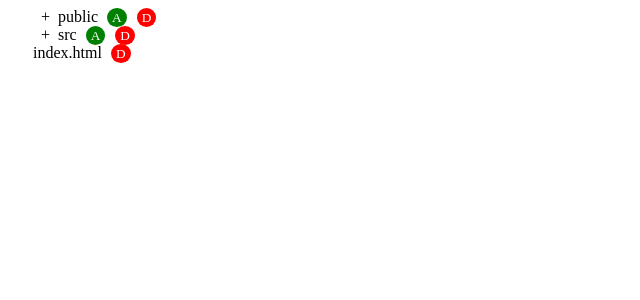
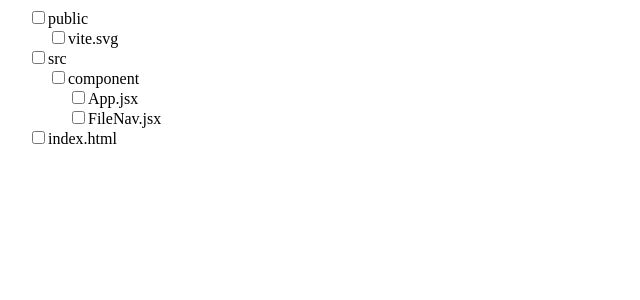
Before and after one commit to bhushank-bwd/frontend-machine-test, a React (Vite) app in the folder akshay-saini-test/: page / in a window 1280 px wide. Shown: the top 300 px of the page, without its empty margins (0-640 px from the left). Built offline with nearby package versions, Linux system fonts and the light colour scheme.

Commit message:
nested checkbox done

```diff
--- a/akshay-saini-test/src/App.jsx
+++ b/akshay-saini-test/src/App.jsx
@@ -1,9 +1,9 @@
-import FileNavBar from "./component/FileNavBar";
+import NestedCheckbox from "./component/NestedCheckbox";
 
 function App() {
   return (
     <>
-      <FileNavBar />
+      <NestedCheckbox />
     </>
   );
 }
--- /dev/null
+++ b/akshay-saini-test/src/component/NestedCheckbox.jsx
@@ -0,0 +1,109 @@
+import React, { useState } from "react";
+const json = [
+  {
+    id: 123,
+    name: "public",
+    isFolder: true,
+    children: [
+      {
+        id: 1231,
+        name: "vite.svg",
+        isFolder: false,
+        children: [],
+      },
+    ],
+  },
+  {
+    id: 124,
+    name: "src",
+    isFolder: true,
+    children: [
+      {
+        id: 1241,
+        name: "component",
+        isFolder: true,
+        children: [
+          {
+            id: 12411,
+            name: "App.jsx",
+            isFolder: false,
+            children: [],
+          },
+          {
+            id: 12412,
+            name: "FileNav.jsx",
+            isFolder: false,
+            children: [],
+          },
+        ],
+      },
+    ],
+  },
+  {
+    id: 125,
+    name: "index.html",
+    isFolder: false,
+    children: [],
+  },
+];
+
+const NestedCheckbox = () => {
+  const [checked, setChecked] = useState({});
+
+  return (
+    <div className="mainCheckBox">
+      <List data={json} checked={checked} setChecked={setChecked} />
+    </div>
+  );
+};
+const List = ({ data, checked, setChecked }) => {
+  const onHandleCheck = (isChecked, node) => {
+    setChecked((prev) => {
+      const newState = { ...prev, [node.id]: isChecked };
+      const updateChildren = (subNode) => {
+        subNode.children?.forEach((child) => {
+          newState[child.id] = isChecked;
+          child.children && updateChildren(child);
+        });
+      };
+      updateChildren(node);
+
+      const verifyChecked = (subNode) => {
+        if (subNode.children < 1) return newState[subNode.id] || false;
+        const allChildrenChecked = subNode.children.every((child) =>
+          verifyChecked(child)
+        );
+        newState[subNode.id] = allChildrenChecked;
+        return allChildrenChecked;
+      };
+
+      json.forEach((node) => verifyChecked(node));
+      return newState;
+    });
+  };
+  return (
+    <>
+      {data.map((node) => {
+        return (
+          <div className="checkBoxItem" key={node.id}>
+            <input
+              type="checkbox"
+              checked={checked[node.id] || false}
+              onChange={(e) => onHandleCheck(e.target.checked, node)}
+            ></input>
+            {node.name}
+            {node.children.length > 0 && (
+              <List
+                data={node.children}
+                checked={checked}
+                setChecked={setChecked}
+              />
+            )}
+          </div>
+        );
+      })}
+    </>
+  );
+};
+
+export default NestedCheckbox;
--- a/akshay-saini-test/src/data/fileList.json
+++ b/akshay-saini-test/src/data/fileList.json
@@ -27,6 +27,12 @@
             "name": "App.jsx",
             "isFolder": false,
             "children": []
+          },
+          {
+            "id": 12412,
+            "name": "FileNav.jsx",
+            "isFolder": false,
+            "children": []
           }
         ]
       }
--- a/akshay-saini-test/src/index.css
+++ b/akshay-saini-test/src/index.css
@@ -144,3 +144,6 @@
   cursor: pointer;
   color: white;
 }
+.checkBoxItem {
+  padding-left: 20px;
+}
```
